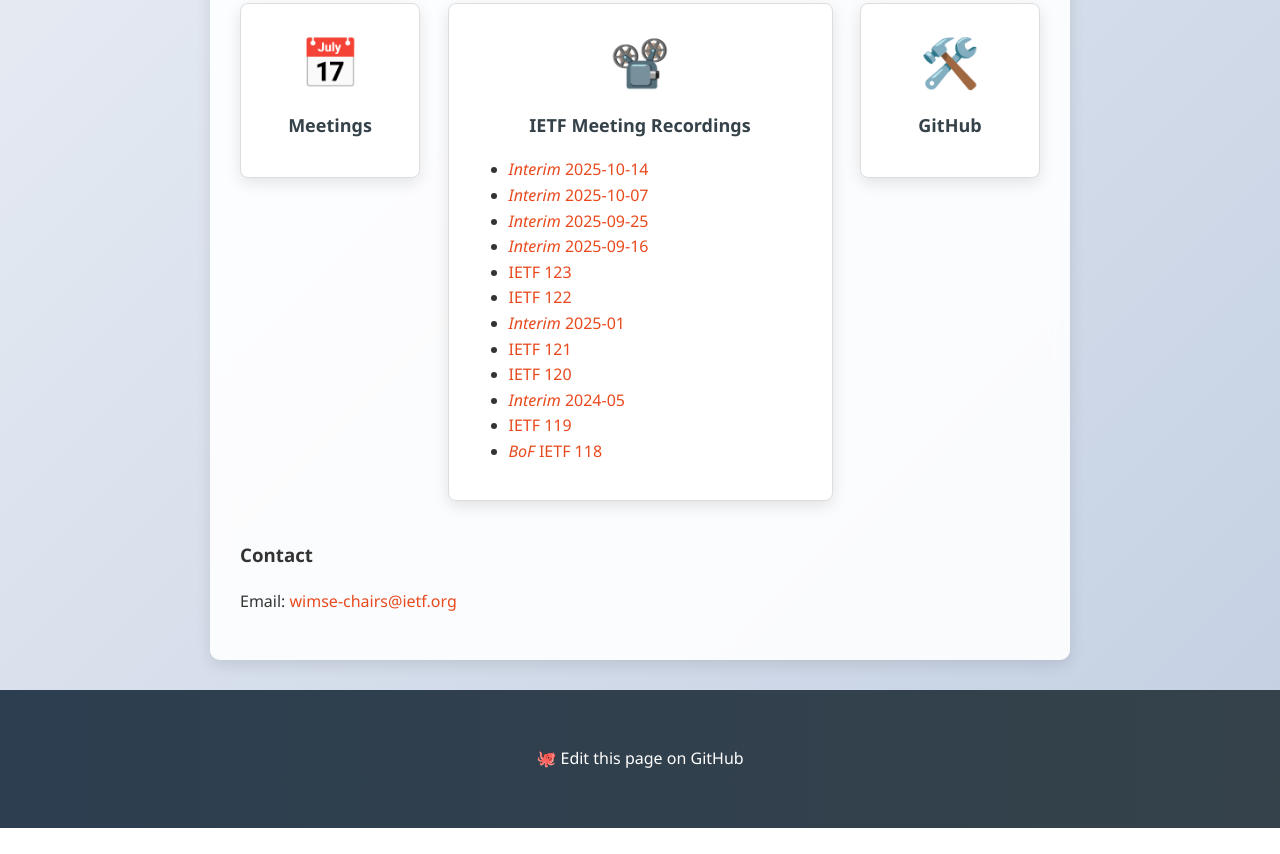
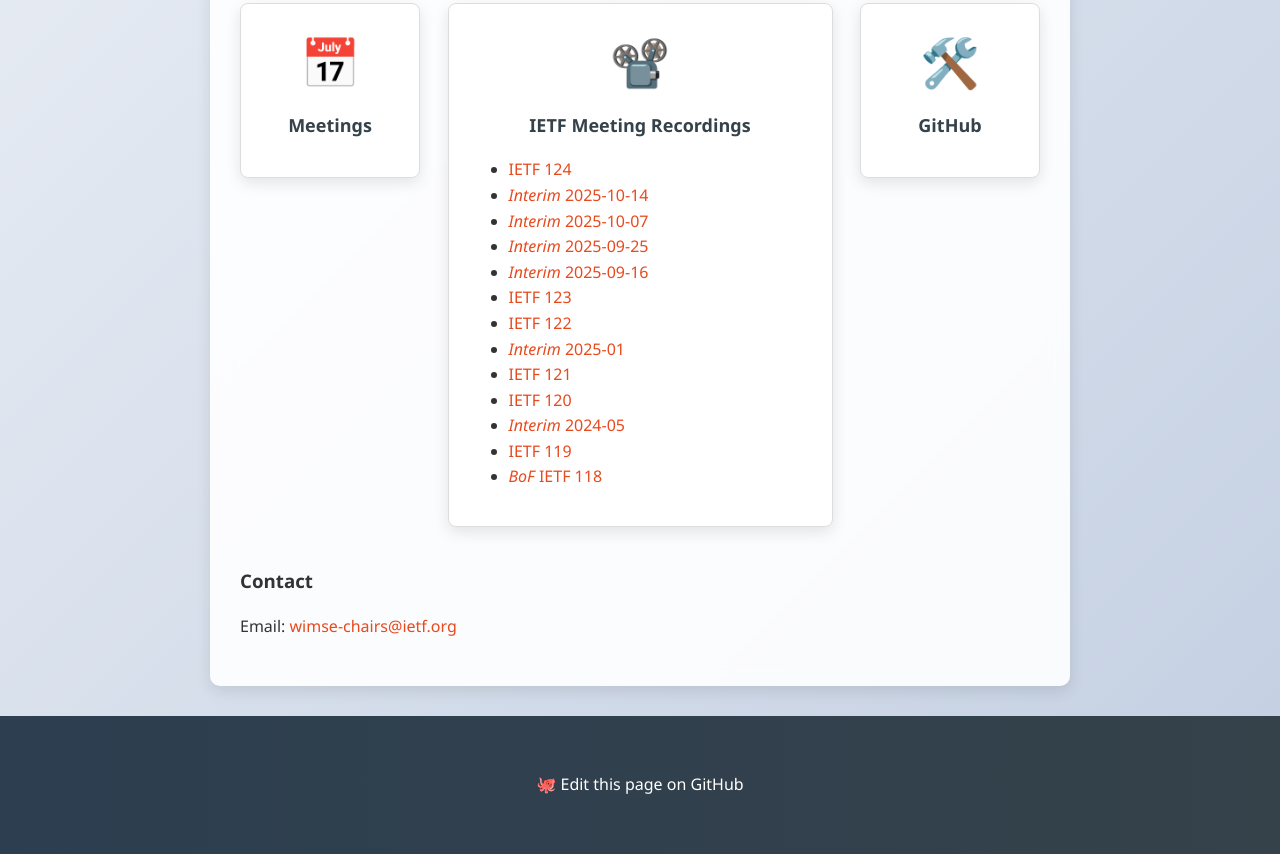
Before and after one commit to ietf-wg-wimse/ietf-wg-wimse.github.io, a plain HTML site: page index.html in a window 1280 px wide. Shown: the part 1002-1856 px from the top of the page. Before the commit the page ends 1830 px from the top, so only its background shows below. Drawn offline with Linux system fonts and the light colour scheme.

Commit message:
add IETF124

```diff
--- a/index.html
+++ b/index.html
@@ -254,6 +254,7 @@
                     <div class="emoji">📽️</div>
                     <h3>IETF Meeting Recordings</h3>
                     <ul>
+                        <li><a href="https://meetecho-player.ietf.org/playout/?session=IETF124-WIMSE-20251106-1930">IETF 124</a></li>
                         <li><a href="https://meetecho-player.ietf.org/playout/?session=IETF-WIMSE-20251014-1600"><i>Interim</i> 2025-10-14</a></li>
                         <li><a href="https://meetecho-player.ietf.org/playout/?session=IETF-WIMSE-20251007-1600"><i>Interim</i> 2025-10-07</a></li>
                         <li><a href="https://meetecho-player.ietf.org/playout/?session=IETF-WIMSE-20250925-1600"><i>Interim</i> 2025-09-25</a></li>
```
